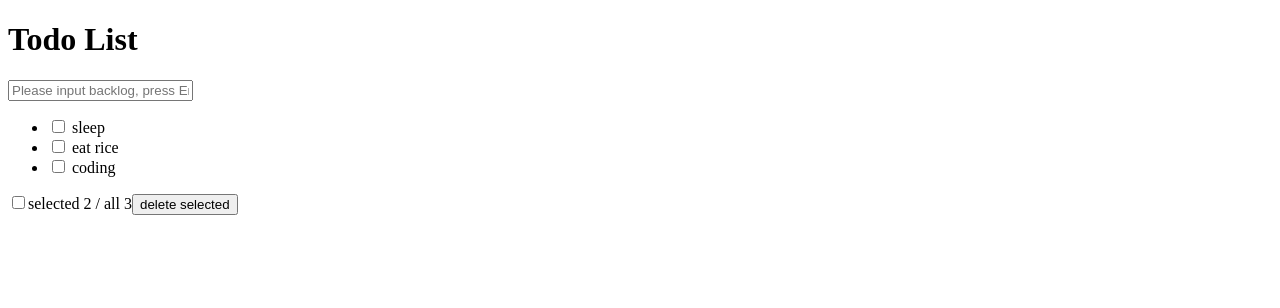
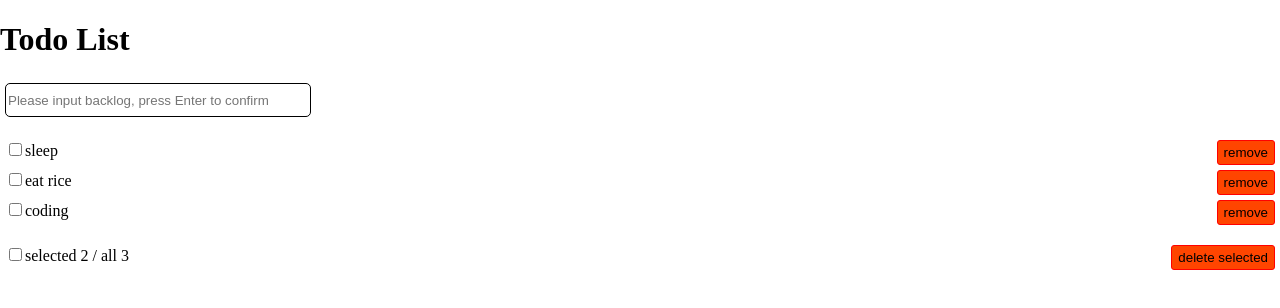
Before and after one commit to BlackZhang01/Vue-learn-related, a Vue app: page / in a window 1280 px wide. Shown: the top 308 px of the page. Built offline with nearby package versions, Linux system fonts and the light colour scheme.

Commit message:
add css style

```diff
--- a/src/App.vue
+++ b/src/App.vue
@@ -1,7 +1,7 @@
 <!--
  * @Author: your name
  * @Date: 2021-11-24 22:14:39
- * @LastEditTime: 2021-11-24 23:15:14
+ * @LastEditTime: 2021-11-25 05:47:37
  * @LastEditors: Please set LastEditors
  * @Description: 打开koroFileHeader查看配置 进行设置: https://github.com/OBKoro1/koro1FileHeader/wiki/%E9%85%8D%E7%BD%AE
  * @FilePath: /Vue-learn-related/src/App.vue
@@ -9,26 +9,56 @@
 <template>
   <div>
     <h1>Todo List</h1>
-    <input type="text" placeholder="Please input backlog, press Enter to confirm">
-    <ul>
+    <div class="header">
+      <input
+        type="text"
+        placeholder="Please input backlog, press Enter to confirm"
+      />
+    </div>
+    <ol class="main">
       <li>
-        <input type="checkbox">
-        sleep
+        <div>
+            <input type="checkbox" />
+            <span>sleep</span>
+        </div>
+        <div>
+        <button>remove</button>
+
+        </div>
+
       </li>
       <li>
-        <input type="checkbox">
-        eat rice
+        <div>
+            <input type="checkbox" />
+            <span>eat rice</span>
+        </div>
+        <div>
+        <button>remove</button>
+
+        </div>
+
       </li>
       <li>
-        <input type="checkbox">
-        coding
+        <div>
+            <input type="checkbox" />
+            <span>coding</span>
+        </div>
+        <div>
+        <button>remove</button>
+
+        </div>
+
       </li>
-    </ul>
-    <div>
-      <input type="checkbox">
-      <span>selected 2</span>
-      /
-      <span>all 3</span>
+
+    </ol>
+    <div class="footer">
+        <div>
+            <input type="checkbox" />
+            <span>selected 2</span>
+            /
+            <span>all 3</span>
+
+        </div>
       <button>delete selected</button>
     </div>
   </div>
@@ -36,11 +66,72 @@
 
 <script>
 export default {
-  name:'App'
-
-}
+  name: "App",
+};
 </script>
 
 <style>
+    /* common style */
+    body{
+        margin: 0;
+    }
+    button{
+        border-style: none;
+        background-color: orangered;
+        border: solid 1px red;
+        border-radius: 3px;
+        height: 25px;
+    }
+    button:hover{
+        opacity: 0.7;
+    }
+    ul,ol,li{
+        padding: 0;
+        margin: 0;
+        list-style: none;
+    }
+
+    /* header style */
+    .header{
+        width: 100%;
+        height: 40px;
+        line-height: 40px;
+        box-sizing: border-box;
+    }
+    .header input{
+        height: 30px;
+        width: 300px;
+        border-radius: 5px;
+        border-style: none;
+        margin-left: 5px;
+        border: solid 1px black;
+    }
+
+    /* main style */
+    .main{
+        margin-top: 20px;
+        width: 100%;
+        box-sizing: border-box;
+    }
+    .main li{
+        margin-left: 5px;
+        display: flex;
+        justify-content:space-between;
+        margin-right: 5px;
+        height: 30px;
+
+    }
+
+    /* footer style */
+    .footer{
+        margin-top: 15px;
+        margin-left: 5px;
+        display: flex;
+        justify-content: space-between;
+    }
+    .footer button{
+        margin-right: 5px;
+    }
+
 
 </style>
```
